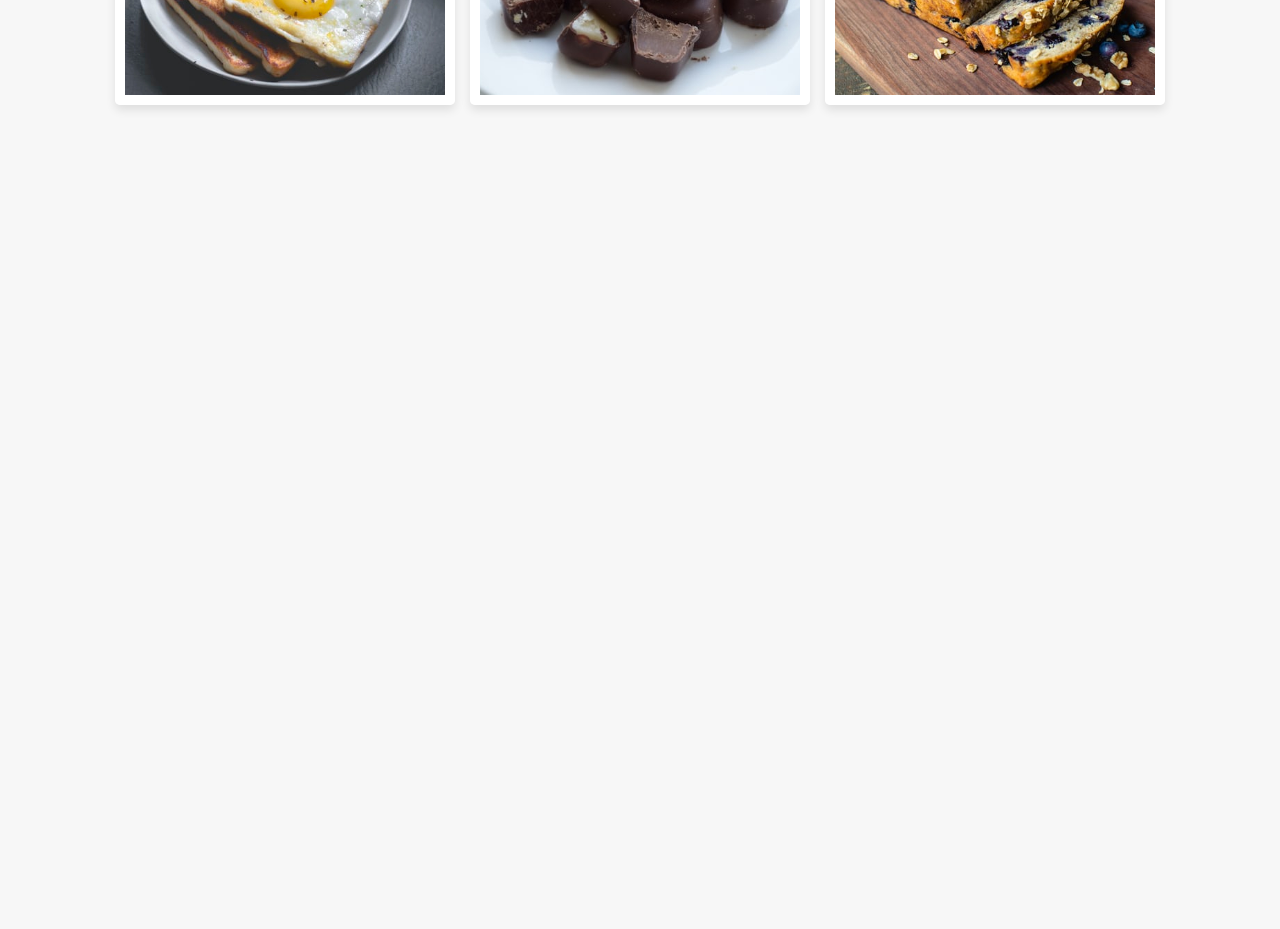
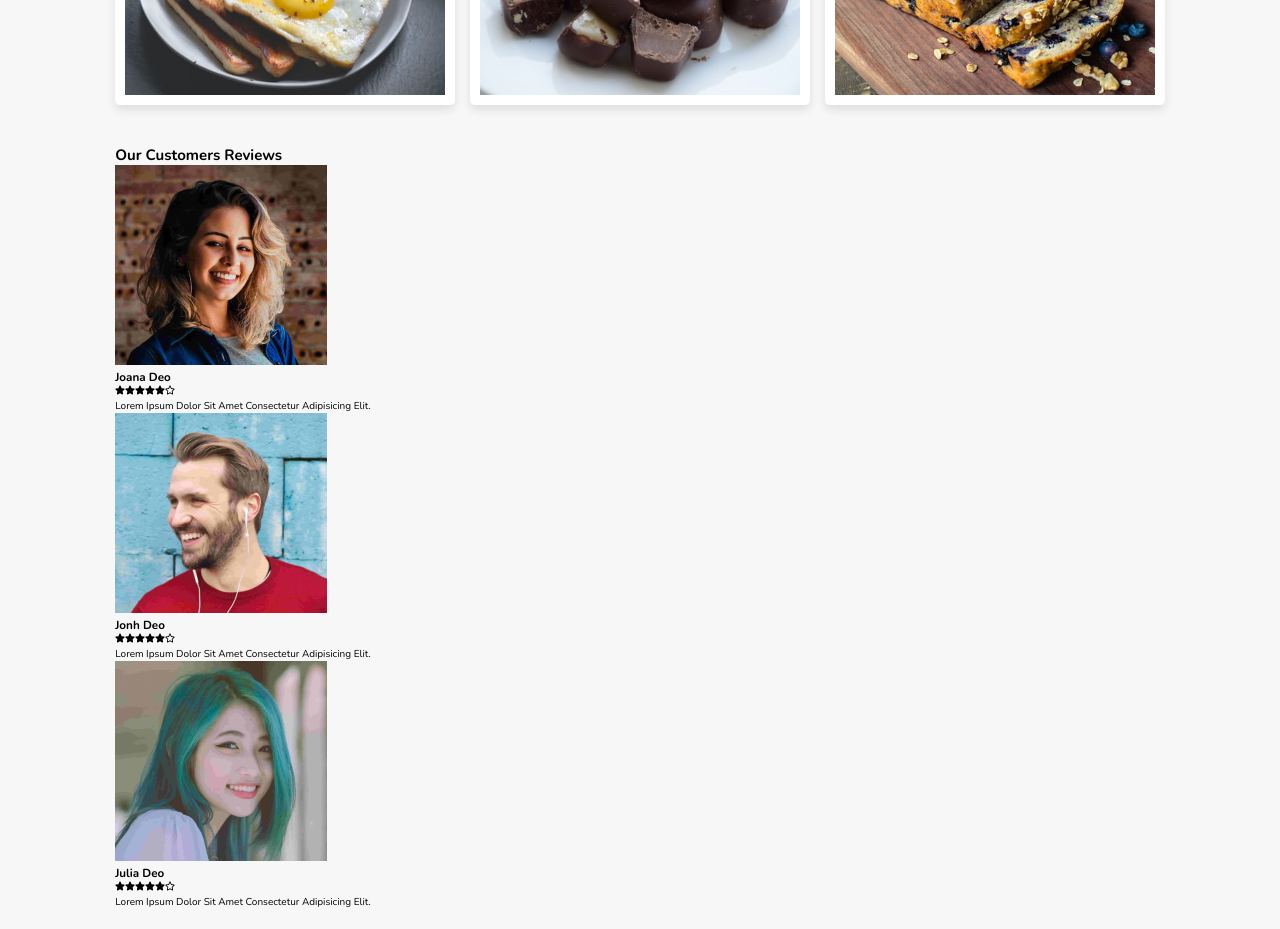
Before and after one commit to FelipeFama/Food-Website, a Next.js app: page / in a window 1280 px wide. Shown: the part 4000-4929 px from the top of the page. Before the commit the page ends 4125 px from the top, so only its background shows below. Built offline with nearby package versions, Linux system fonts and the light colour scheme.

Commit message:
feat: add new component

```diff
--- /dev/null
+++ b/components/sections/ReviewSection/index.tsx
@@ -0,0 +1,84 @@
+import React from "react";
+import Image from "next/image";
+import styles from "./style.module.scss";
+import { FaStar, FaRegStar } from "react-icons/fa";
+import firstPicImg from "../../../assets/review/pic1.png";
+import secondPicImg from "../../../assets/review/pic2.png";
+import thirdPicImg from "../../../assets/review/pic3.png";
+
+const reviewImages = {
+  firstPicImage: {
+    source: firstPicImg,
+    alt: "joana",
+  },
+  secondPicImage: {
+    source: secondPicImg,
+    alt: "jonh",
+  },
+  thirdPicImage: {
+    source: thirdPicImg,
+    alt: "julia",
+  },
+};
+
+export default function ReviewSection() {
+  return (
+    <section className={styles.review} id="review">
+      <h1 className={styles.heading}>
+        our customers <span>reviews</span>
+      </h1>
+      <div className={styles.boxContainer}>
+        <div className={styles.box}>
+          <Image
+            src={reviewImages.firstPicImage.source}
+            alt={reviewImages.firstPicImage.alt}
+          />
+          <h3>joana deo</h3>
+          <div className={styles.stars}>
+            <FaStar></FaStar>
+            <FaStar></FaStar>
+            <FaStar></FaStar>
+            <FaStar></FaStar>
+            <FaStar></FaStar>
+            <FaRegStar></FaRegStar>
+          </div>
+          <p>Lorem ipsum dolor sit amet consectetur adipisicing elit.</p>
+        </div>
+
+        <div className={styles.box}>
+          <Image
+            src={reviewImages.secondPicImage.source}
+            alt={reviewImages.secondPicImage.alt}
+          />
+          <h3>jonh deo</h3>
+          <div className={styles.stars}>
+            <FaStar></FaStar>
+            <FaStar></FaStar>
+            <FaStar></FaStar>
+            <FaStar></FaStar>
+            <FaStar></FaStar>
+            <FaRegStar></FaRegStar>
+          </div>
+          <p>Lorem ipsum dolor sit amet consectetur adipisicing elit.</p>
+        </div>
+
+        <div className={styles.box}>
+          <Image
+            src={reviewImages.thirdPicImage.source}
+            alt={reviewImages.thirdPicImage.alt}
+          />
+          <h3>julia deo</h3>
+          <div className={styles.stars}>
+            <FaStar></FaStar>
+            <FaStar></FaStar>
+            <FaStar></FaStar>
+            <FaStar></FaStar>
+            <FaStar></FaStar>
+            <FaRegStar></FaRegStar>
+          </div>
+          <p>Lorem ipsum dolor sit amet consectetur adipisicing elit.</p>
+        </div>
+      </div>
+    </section>
+  );
+}
--- a/components/sections/index.tsx
+++ b/components/sections/index.tsx
@@ -4,6 +4,7 @@ import SpecialitySection from "./SpecialitySection";
 import PopularSection from "./PopularSection";
 import StepsSection from "./StepsSection";
 import GallerySection from "./GallerySection";
+import ReviewSection from "./ReviewSection";
 
 export default function Layout() {
   return (
@@ -13,6 +14,7 @@ export default function Layout() {
       <PopularSection />
       <StepsSection />
       <GallerySection />
+      <ReviewSection />
     </>
   );
 }
```
Also changed, not shown: components/sections/ReviewSection/style.module.scss (added).
